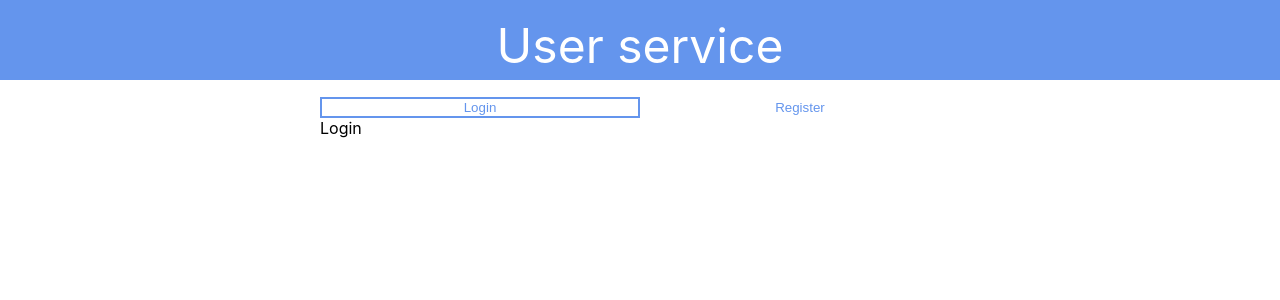
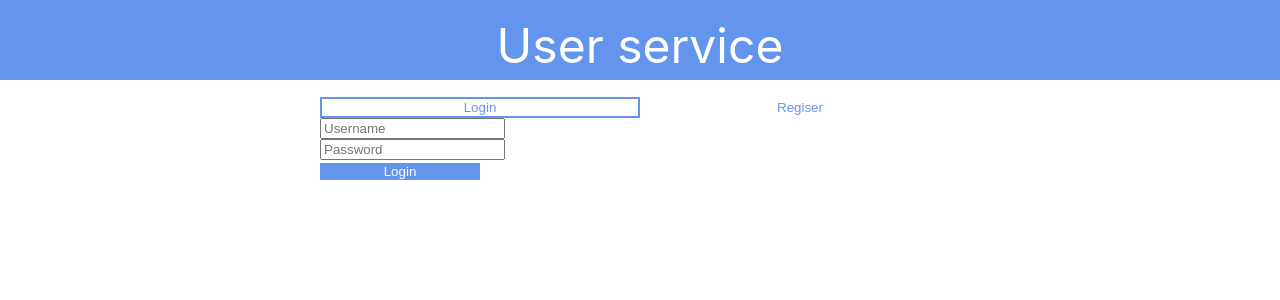
Before and after one commit to mariusfa/user-service, a React (Create React App) app in the folder client/: page /login in a window 1280 px wide. Shown: the top 300 px of the page. Built offline with nearby package versions, Linux system fonts and the light colour scheme.

Commit message:
Implement a mock skeleton of login and register

```diff
--- /dev/null
+++ b/client/src/AppConfig.js
@@ -0,0 +1,3 @@
+const API_URL = (process.env.REACT_APP_API_URL || 'http://localhost:3001';
+
+export { API_URL };
--- a/client/src/components/Buttons.js
+++ b/client/src/components/Buttons.js
@@ -8,4 +8,20 @@ const TabButton = styled.button`
   outline: none;
 `;
 
-export { TabButton };
+const DefaultButton = styled.button`
+  color: white;
+  background-color: cornflowerblue;
+  width: 10rem;
+  outline: none;
+  border: none;
+`;
+
+const RegisterButton = DefaultButton;
+
+const LoginButton = DefaultButton;
+
+export {
+  TabButton,
+  RegisterButton,
+  LoginButton
+ };
--- /dev/null
+++ b/client/src/components/Inputs.js
@@ -0,0 +1,9 @@
+import styled from 'styled-components';
+
+const Input = styled.input`
+  display: block;
+`;
+
+export {
+    Input
+}
--- /dev/null
+++ b/client/src/components/Login.js
@@ -0,0 +1,17 @@
+import React, { useState } from "react";
+import styled from 'styled-components';
+import { LoginButton } from './Buttons';
+import { Input } from './Inputs';
+
+function Login() {
+
+    return(
+        <div>
+            <Input placeholder="Username" />
+            <Input placeholder="Password" />
+            <LoginButton>Login</LoginButton>
+        </div>
+    )
+}
+
+export default Login;
--- /dev/null
+++ b/client/src/components/Register.js
@@ -0,0 +1,25 @@
+import React, { useState } from "react";
+import styled from 'styled-components';
+import { RegisterButton } from './Buttons';
+import { Input } from './Inputs';
+
+const RegisterContainer = styled.div`
+`;
+
+function Register() {
+
+  function onRegister() {
+    console.log("click")
+  }
+
+  return (
+    <RegisterContainer>
+      <Input placeholder="Type username" />
+      <Input type="password" placeholder="Type password" />
+      <Input type="password" placeholder="Re-type password" />
+      <RegisterButton onClick={onRegister}>Register</RegisterButton>
+    </RegisterContainer>
+  );
+}
+
+export default Register;
--- a/client/src/components/User.js
+++ b/client/src/components/User.js
@@ -1,6 +1,8 @@
 import React, { useState } from "react";
 import { TabButton } from './Buttons';
 import styled from 'styled-components';
+import Register from './Register';
+import Login from './Login';
 
 const UserContainer = styled.div`
   margin: 1rem auto;
@@ -27,10 +29,10 @@ function User() {
           Login
         </TabButton>
         <TabButton clicked={!isLogin} onClick={onSelect}>
-          Register
+          Regiser
         </TabButton>
       </TabContainer>
-      {isLogin ? <div>Login</div> : <div>Register</div>}
+      {isLogin ? <Login/> : <Register/>}
     </UserContainer>
   );
 }
```
